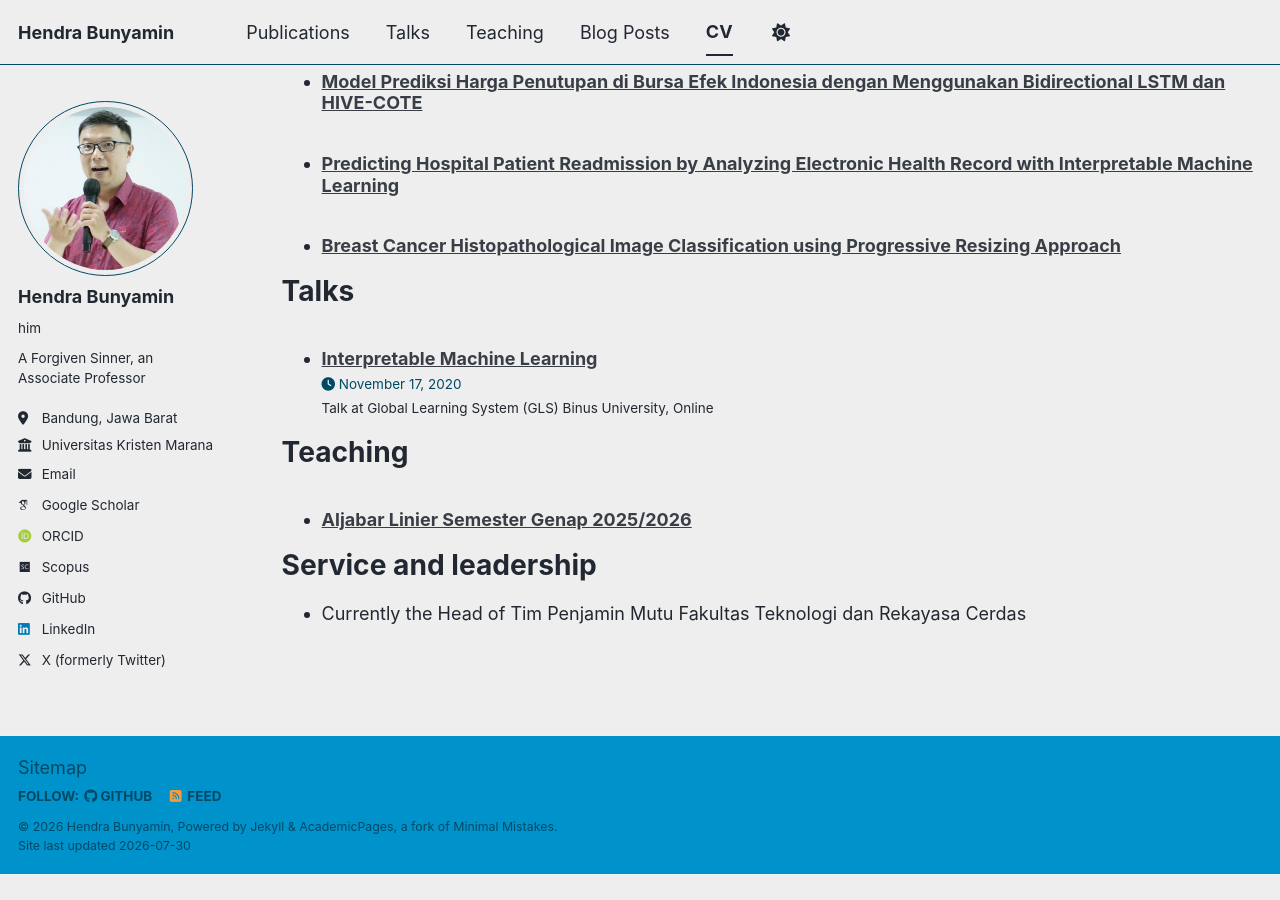
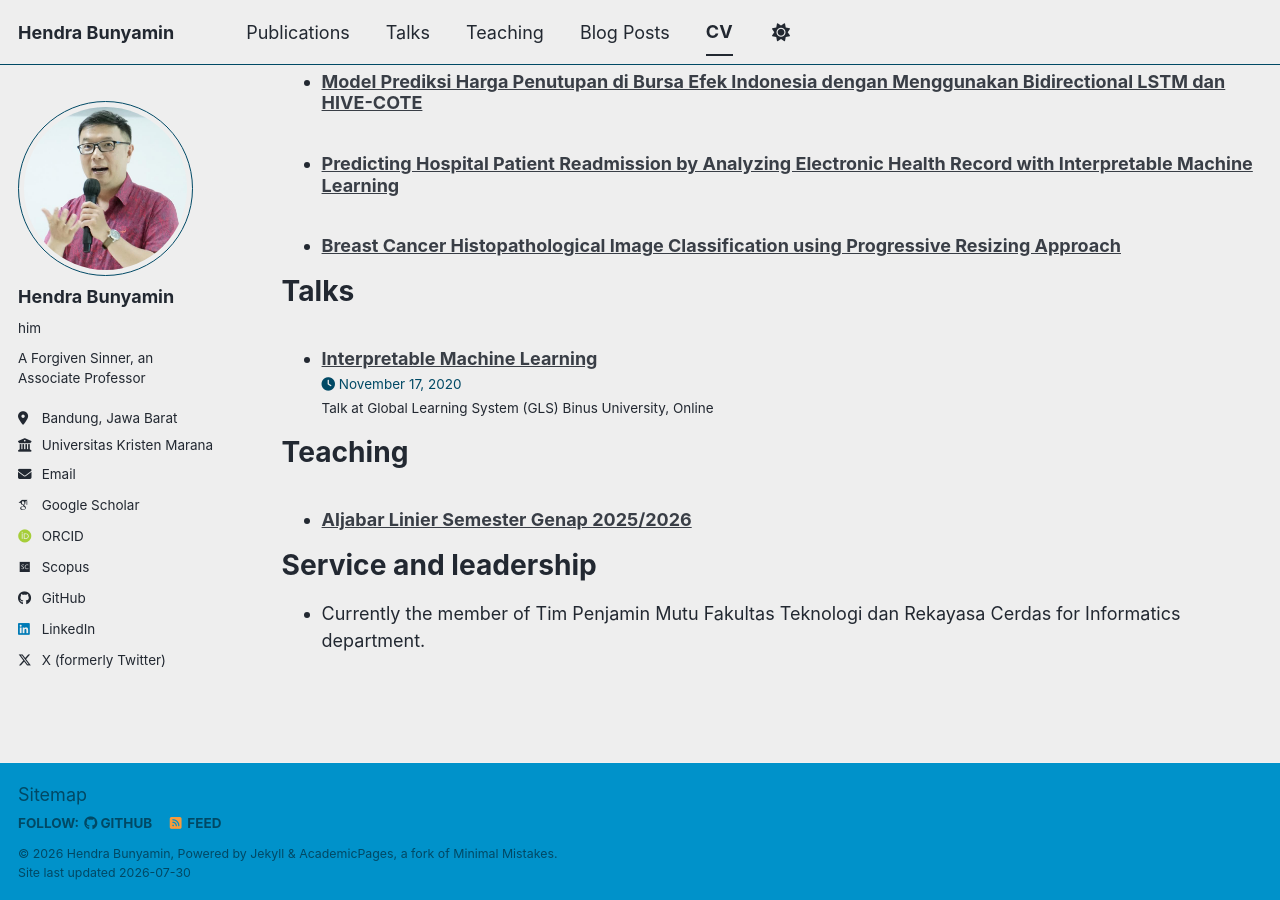
Before and after one commit to hbunyamin/hbunyamin.github.io, a Jekyll site: the page built from _pages/cv.md, in a window 1280 px wide and 900 px high, scrolled down 712 px. Built offline with Jekyll 4.4.1, drawn with Linux system fonts in a browser that asks for light colours; emoji names are drawn with the system emoji font; some web fonts are replaced; a script bundle is joined from its source files by our own code; library files that are not in the unit come from our copies; before the commit the page ends 1585 px from its top, so only the background shows below that.

Commit message:
Perbaiki CV

```diff
--- a/_pages/cv.md
+++ b/_pages/cv.md
@@ -47,4 +47,4 @@ Teaching
 
 Service and leadership
 ======
-* Currently the Head of Tim Penjamin Mutu Fakultas Teknologi dan Rekayasa Cerdas
+* Currently the member of Tim Penjamin Mutu Fakultas Teknologi dan Rekayasa Cerdas for Informatics department.
```
